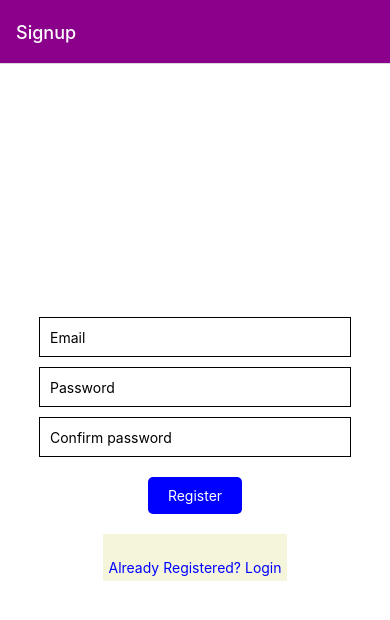
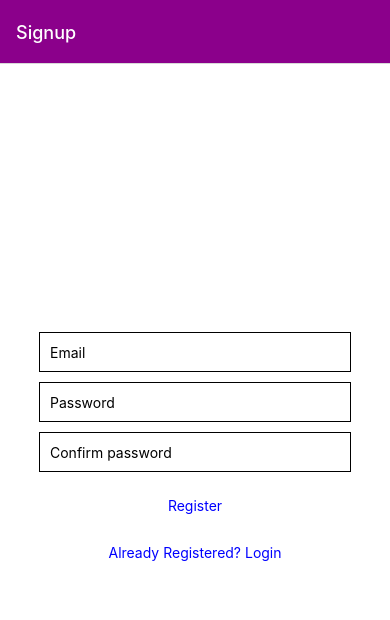
Before and after one commit to cold-flatwhite/Summer24, a React Native app: screen /Signup in a window 390 px wide. Shown: the top 620 px of the page. Built offline with nearby package versions, Linux system fonts and the light colour scheme.

Commit message:
sign up for user

```diff
--- a/Component/Login.js
+++ b/Component/Login.js
@@ -1,12 +1,19 @@
-import React, { useState } from 'react';
-import { View, Text, TextInput, TouchableOpacity, StyleSheet } from 'react-native';
+import React, { useState } from "react";
+import {
+  View,
+  Text,
+  TextInput,
+  TouchableOpacity,
+  StyleSheet,
+} from "react-native";
+import PressableButton from "./PressableButton";
 
 const LoginScreen = ({ navigation }) => {
-  const [email, setEmail] = useState('');
-  const [password, setPassword] = useState('');
+  const [email, setEmail] = useState("");
+  const [password, setPassword] = useState("");
 
   const handleRegister = () => {
-    navigation.replace('Signup');
+    navigation.replace("Signup");
   };
 
   const handleLogin = () => {
@@ -30,12 +37,18 @@ const LoginScreen = ({ navigation }) => {
         value={password}
         onChangeText={setPassword}
       />
-      <TouchableOpacity style={styles.button} onPress={handleLogin}>
+      <PressableButton
+        pressedFunction={handleLogin}
+        componentStyle={styles.button}
+      >
         <Text style={styles.buttonText}>Log In</Text>
-      </TouchableOpacity>
-      <TouchableOpacity onPress={handleRegister}>
+      </PressableButton>
+      <PressableButton
+        pressedFunction={handleRegister}
+        componentStyle={styles.button}
+      >
         <Text style={styles.linkText}>New User? Create an account</Text>
-      </TouchableOpacity>
+      </PressableButton>
     </View>
   );
 };
@@ -43,35 +56,35 @@ const LoginScreen = ({ navigation }) => {
 const styles = StyleSheet.create({
   container: {
     flex: 1,
-    justifyContent: 'center',
-    alignItems: 'center',
-    backgroundColor: '#fff',
+    justifyContent: "center",
+    alignItems: "center",
+    backgroundColor: "#fff",
   },
   title: {
     fontSize: 24,
     marginBottom: 20,
-    color: '#800080',
+    color: "#800080",
   },
   input: {
-    width: '80%',
+    width: "80%",
     height: 40,
-    borderColor: '#000',
+    borderColor: "#000",
     borderWidth: 1,
     marginBottom: 10,
     paddingHorizontal: 10,
   },
   button: {
-    backgroundColor: 'blue',
-    paddingVertical: 10,
+    backgroundColor: "white",
     paddingHorizontal: 20,
     borderRadius: 5,
   },
   buttonText: {
-    color: 'white',
+    color: "blue",
+    textAlign: "center",
   },
   linkText: {
-    marginTop: 20,
-    color: 'blue',
+    color: "blue",
+    textAlign: "center",
   },
 });
 
--- a/Component/Signup.js
+++ b/Component/Signup.js
@@ -1,18 +1,39 @@
-import React, { useState } from 'react';
-import { View, Text, TextInput, TouchableOpacity, StyleSheet } from 'react-native';
-import PressableButton from './PressableButton';
+import React, { useState } from "react";
+import {
+  View,
+  Text,
+  TextInput,
+  TouchableOpacity,
+  StyleSheet,
+} from "react-native";
+import PressableButton from "./PressableButton";
+import { createUserWithEmailAndPassword } from "firebase/auth";
+import { Alert } from "react-native";
+import { auth } from "../Firebase/firebaseSetup";
 
 const SignupScreen = ({ navigation }) => {
-  const [email, setEmail] = useState('');
-  const [password, setPassword] = useState('');
-  const [confirmPassword, setConfirmPassword] = useState('');
+  const [email, setEmail] = useState("");
+  const [password, setPassword] = useState("");
+  const [confirmPassword, setConfirmPassword] = useState("");
 
-  const handleRegister = () => {
-    // Add your registration logic here
+  const handleSignup = async () => {
+    if (!email || !password || !confirmPassword) {
+        Alert.alert("Error", "Email and Passwords should not be empty");
+        return;
+    }
+    if (password !== confirmPassword) {
+      Alert.alert("Error", "Passwords and confirmpassword should be the same");
+      return;
+    }
+    try {
+        const userCred = await createUserWithEmailAndPassword(auth, email, password);
+    } catch (err) {
+        console.log("create user", err);
+    }
   };
 
   const handleLogin = () => {
-    navigation.replace('Login');
+    navigation.replace("Login");
   };
 
   return (
@@ -39,10 +60,16 @@ const SignupScreen = ({ navigation }) => {
         value={confirmPassword}
         onChangeText={setConfirmPassword}
       />
-      <PressableButton pressedFunction={handleRegister} componentStyle={styles.button}>
+      <PressableButton
+        pressedFunction={handleSignup}
+        componentStyle={styles.button}
+      >
         <Text style={styles.buttonText}>Register</Text>
       </PressableButton>
-      <PressableButton pressedFunction={handleLogin}>
+      <PressableButton
+        pressedFunction={handleLogin}
+        componentStyle={styles.button}
+      >
         <Text style={styles.linkText}>Already Registered? Login</Text>
       </PressableButton>
     </View>
@@ -52,37 +79,35 @@ const SignupScreen = ({ navigation }) => {
 const styles = StyleSheet.create({
   container: {
     flex: 1,
-    justifyContent: 'center',
-    alignItems: 'center',
-    backgroundColor: '#fff',
+    justifyContent: "center",
+    alignItems: "center",
+    backgroundColor: "#fff",
   },
   title: {
     fontSize: 24,
     marginBottom: 20,
-    color: '#800080',
+    color: "#800080",
   },
   input: {
-    width: '80%',
+    width: "80%",
     height: 40,
-    borderColor: '#000',
+    borderColor: "#000",
     borderWidth: 1,
     marginBottom: 10,
     paddingHorizontal: 10,
   },
   button: {
-    backgroundColor: 'blue',
-    paddingVertical: 10,
+    backgroundColor: "white",
     paddingHorizontal: 20,
     borderRadius: 5,
   },
   buttonText: {
-    color: 'white',
-    textAlign: 'center',
+    color: "blue",
+    textAlign: "center",
   },
   linkText: {
-    marginTop: 20,
-    color: 'blue',
-    textAlign: 'center',
+    color: "blue",
+    textAlign: "center",
   },
 });
 
```
